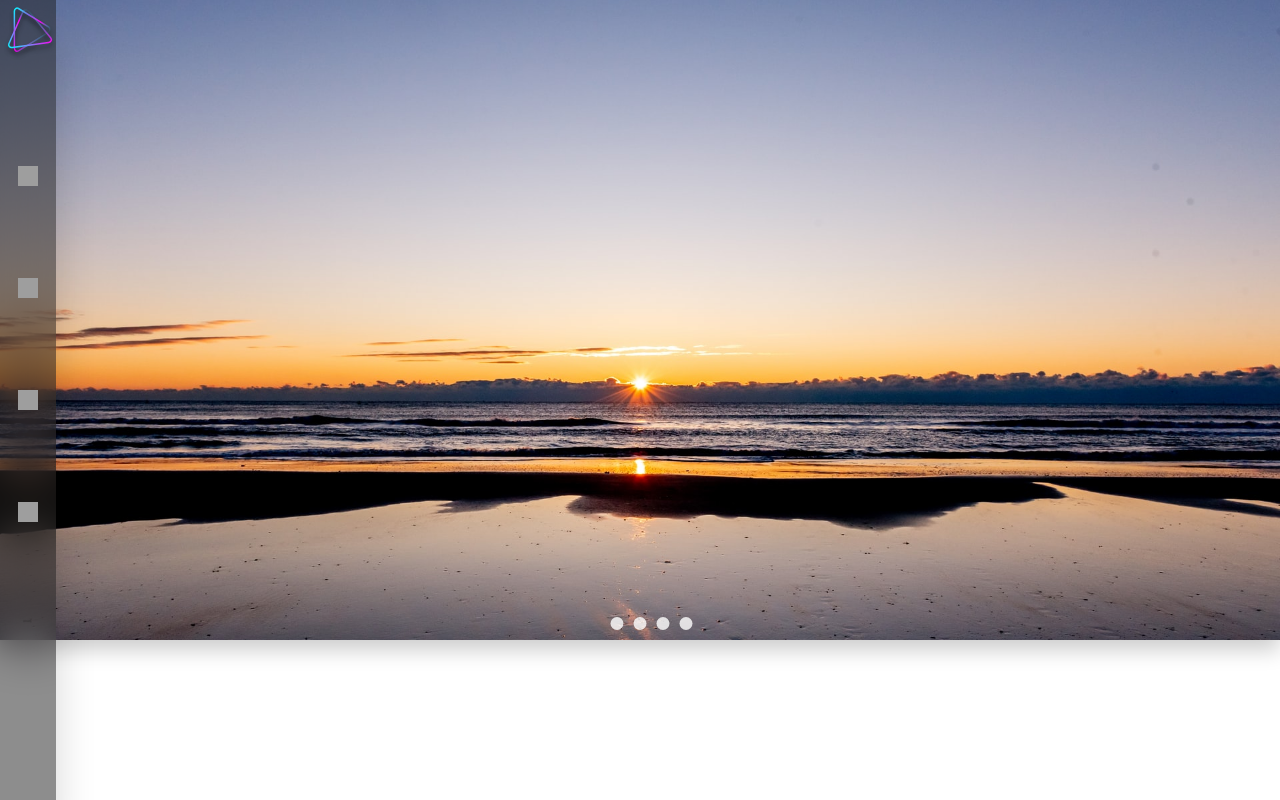
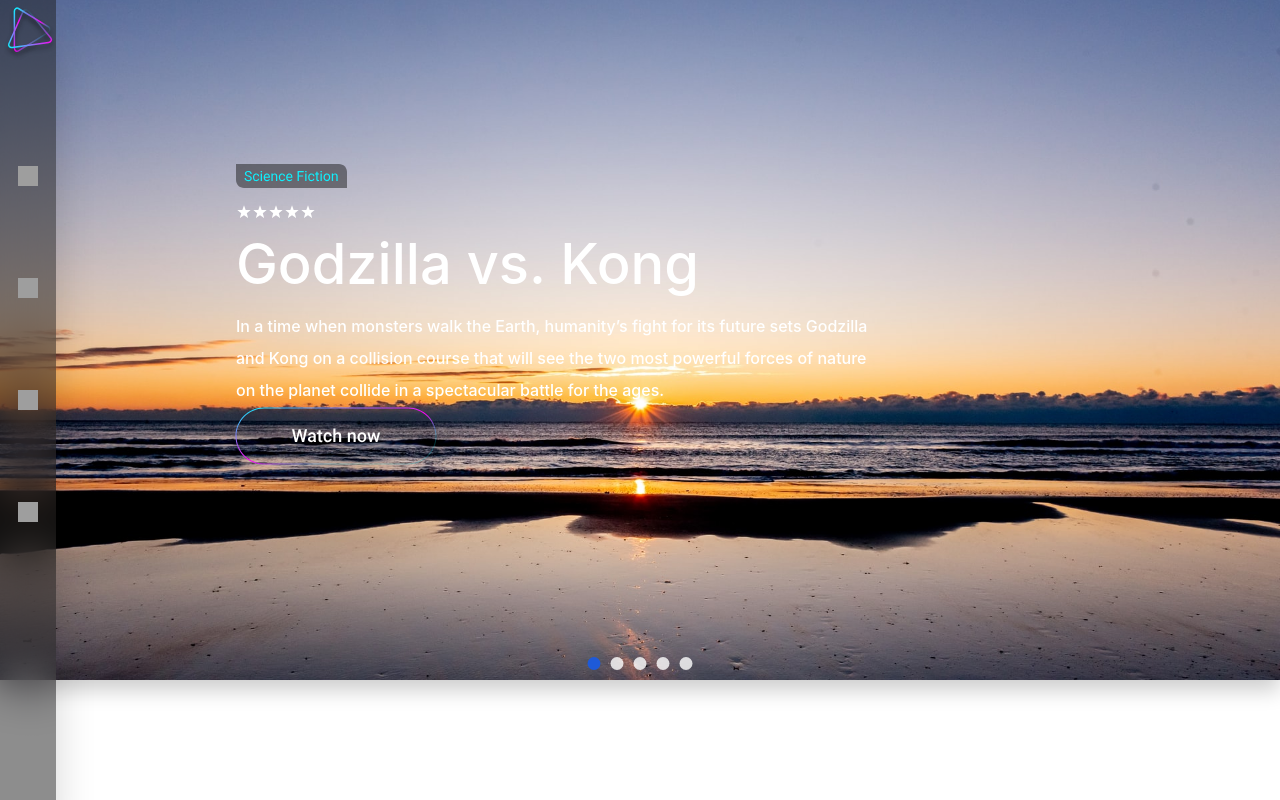
Before and after one commit to salahmander/movie-app-v2, a React (Create React App) app: page / in a window 1280 px wide. Built offline with nearby package versions, Linux system fonts and the light colour scheme; grey boxes are pictures that could not be loaded.

Commit message:
Add the placeholders and stylying for the carousel slide information.

```diff
--- a/src/Components/Carousel/Carousel.css
+++ b/src/Components/Carousel/Carousel.css
@@ -1,26 +1,142 @@
-@import '../../util/constants/constant.css';
+@import "../../util/constants/constant.css";
 
 .carousel-container {
   position: absolute;
   overflow: hidden;
   width: 100%;
-  height: 80vh;
+  height: 85vh;
   box-shadow: 0 10px 20px rgba(0, 0, 0, 0.2);
-  z-index: 1;
+  z-index: 0;
 }
-
 .slide {
   width: 100%;
   height: 100%;
   position: absolute;
   opacity: 0;
   transition: opacity ease-in-out 0.4s;
+  z-index: 0;
 }
-.slide img {
+.carousel-slide-container {
+  position: relative;
+  display: flex;
+  justify-content: center;
+  align-items: center;
+  width: 100%;
+  height: 100%;
+}
+.carousel-slide-container img {
   width: 100%;
   height: 100%;
   object-fit: cover;
 }
+
+.carousel-slide-information-container {
+  position: absolute;
+  height: 320px;
+  width: 632px;
+  top: 164px;
+  left: 236px;
+}
+
+.carousel-slide-information-container .icon-star-container {
+  position: absolute;
+  height: 16px;
+  width: 80px;
+  top: 40px;
+  left: 0;
+}
+
+.carousel-slide-information-container .icon-star-fill-1 {
+  position: absolute;
+  height: 16px;
+  width: 16px;
+  top: 0;
+  left: 0;
+}
+
+.carousel-slide-information-container .icon-star-fill-2 {
+  position: absolute;
+  height: 16px;
+  width: 16px;
+  top: 0;
+  left: 16px;
+}
+
+.carousel-slide-information-container .icon-star-fill-3 {
+  position: absolute;
+  height: 16px;
+  width: 16px;
+  top: 0;
+  left: 32px;
+}
+
+.carousel-slide-information-container .icon-star-fill-4 {
+  position: absolute;
+  height: 16px;
+  width: 16px;
+  top: 0;
+  left: 48px;
+}
+
+.carousel-slide-information-container .icon-star-fill-5 {
+  position: absolute;
+  height: 16px;
+  width: 16px;
+  top: 0;
+  left: 64px;
+}
+
+.carousel-slide-information-container .tag {
+  position: absolute;
+  height: 24px;
+  width: 111px;
+  top: 0;
+  left: 0;
+}
+
+.carousel-slide-information-container .title {
+  position: absolute;
+  width: 632px;
+  top: 30px;
+  left: 0;
+  line-height: 64px;
+  font-weight: 500;
+  font-family: -apple-system, BlinkMacSystemFont, "Segoe UI", "Roboto", "Oxygen",
+    "Ubuntu", "Cantarell", "Fira Sans", "Droid Sans", "Helvetica Neue",
+    sans-serif;
+  white-space: nowrap;
+  color: var(--primaryWhite);
+}
+
+.carousel-slide-information-container .overlap-group {
+  position: absolute;
+  height: 219px;
+  width: 652px;
+  top: 130px;
+  left: -20px;
+}
+
+.carousel-slide-information-container .description {
+  position: absolute;
+  width: 632px;
+  top: 0;
+  left: 20px;
+  line-height: 32px;
+  font-weight: 500;
+  font-family: -apple-system, BlinkMacSystemFont, "Segoe UI", "Roboto", "Oxygen",
+    "Ubuntu", "Cantarell", "Fira Sans", "Droid Sans", "Helvetica Neue",
+    sans-serif;
+  color: var(--primaryWhite);
+}
+
+.carousel-slide-information-container .view-now-button {
+  position: absolute;
+  height: 127px;
+  width: 240px;
+  top: 110px;
+  left: 10;
+}
+
 .active-anim {
   opacity: 1;
 }
@@ -109,8 +225,8 @@
   display: flex;
 }
 .dot {
+  height: 13px;
   width: 13px;
-  height: 13px;
   border-radius: 50%;
   margin: 0 5px;
   background: #fff;
@@ -118,6 +234,6 @@
   opacity: 0.8;
 }
 .dot.active {
-  background: var(--PrimaryBlue);
+  background: var(--primaryBlue);
   opacity: 1;
 }
--- a/src/Components/Carousel/Carousel.jsx
+++ b/src/Components/Carousel/Carousel.jsx
@@ -5,6 +5,9 @@
 // SVG
 import leftArrow from "../../assets/left-arrow.svg";
 import rightArrow from "../../assets/right-arrow.svg";
+import iconStarFill from "../../assets/icon-star-fill.svg";
+import tag from "../../assets/tag.svg"
+import button from "../../assets/button.svg"
 
 // Dummy Data
 import dataSlider from "./dataSlider";
@@ -38,7 +41,29 @@
       {dataSlider.map((obj, index) => {
         return (
           <div key={obj.id} className={slideIndex === index + 1 ? "slide active-anim" : "slide"}>
-            <img src={`/Imgs/img${index + 1}.jpg`} alt="movies"/>
+            <header className="carousel-slide-container">
+              <img src={`/Imgs/img${index + 1}.jpg`} alt="movies" />
+              <div className="carousel-slide-information-container">
+                <img className="tag" src={tag} alt="tag"/>
+                <div class="icon-star-container">
+                  <img class="icon-star-fill-1" src={iconStarFill} alt="star-1"/>
+                  <img class="icon-star-fill-2" src={iconStarFill} alt="star-2"/>
+                  <img class="icon-star-fill-3" src={iconStarFill} alt="star-3"/>
+                  <img class="icon-star-fill-4" src={iconStarFill} alt="star-4"/>
+                  <img class="icon-star-fill-5" src={iconStarFill} alt="star-5"/>
+                </div>
+                <h1 class="title desktop-h1">Godzilla vs. Kong</h1>
+                <div class="overlap-group">
+                  <p class="description mobile-card-copy">
+                    In a time when monsters walk the Earth, humanity’s fight for
+                    its future sets Godzilla and Kong on a collision course that
+                    will see the two most powerful forces of nature on the planet
+                    collide in a spectacular battle for the ages.
+                  </p>
+                  <img class="view-now-button" src={button} alt="view-now"/>
+                </div>
+              </div>
+            </header>
           </div>
         );
       })}
```
